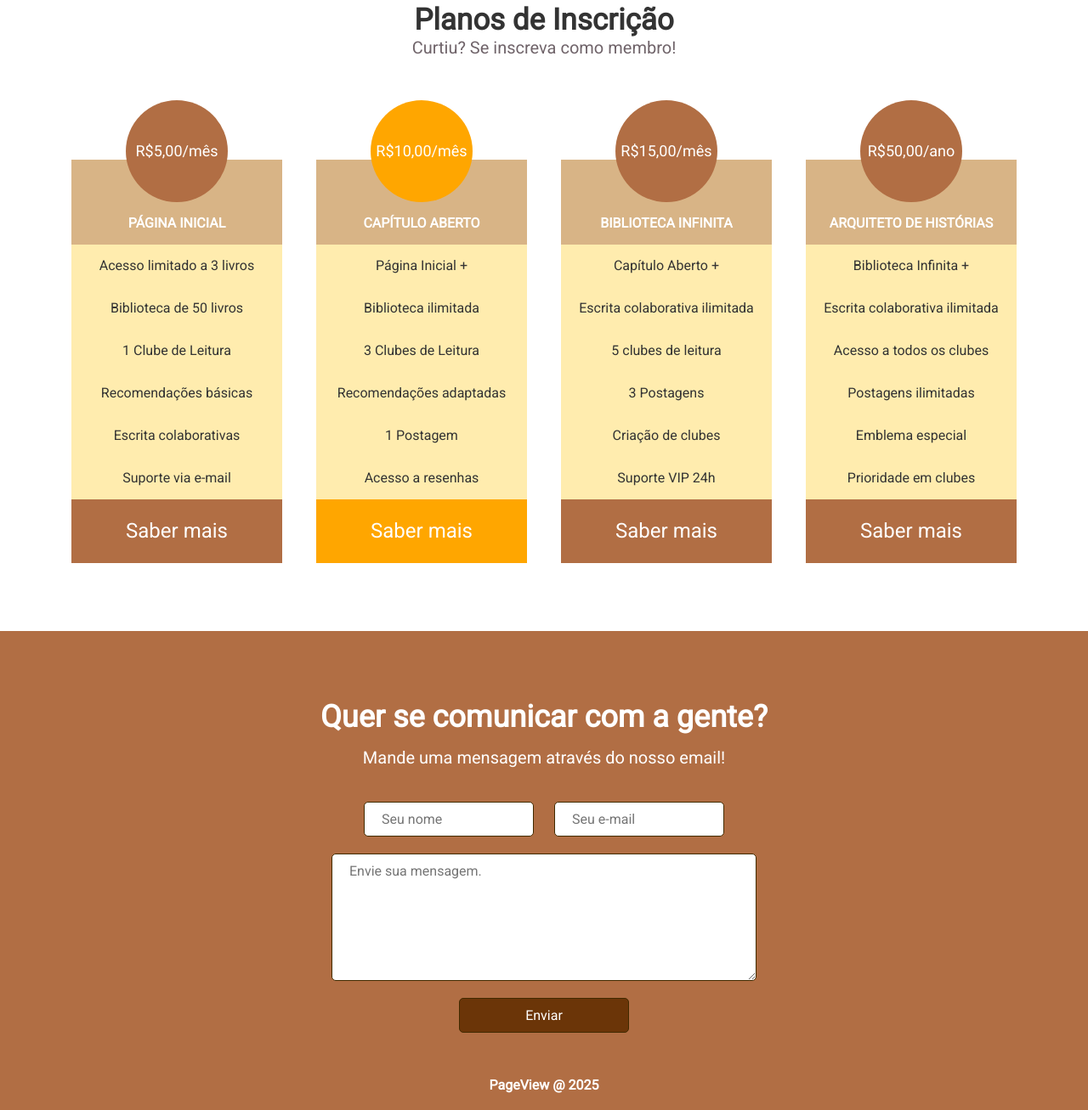
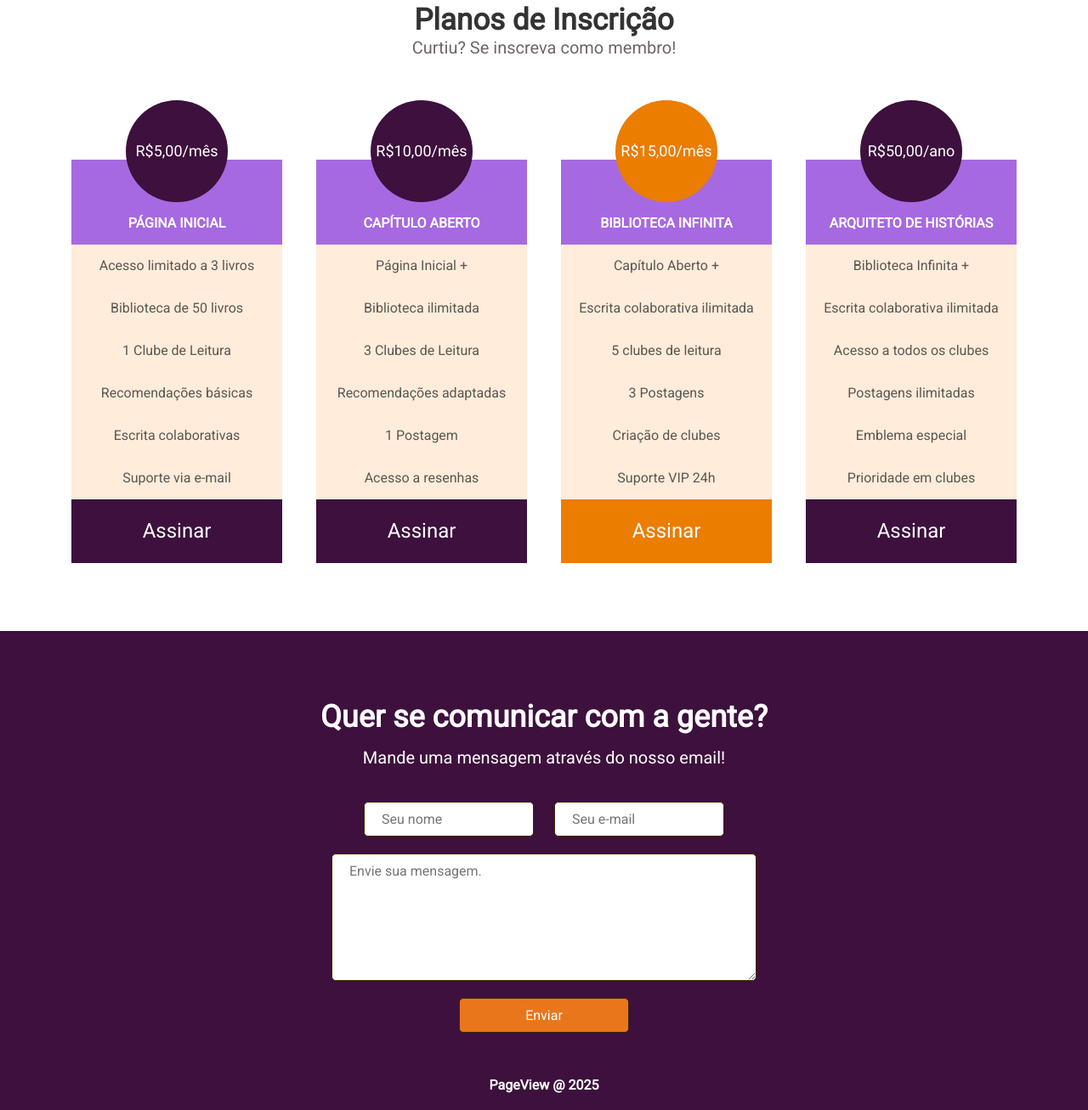
Before and after one commit to minlaura/Projeto-PageView, a plain HTML site: page index.html in a window 1280 px wide. Shown: the part 990-2297 px from the top of the page at 85% size. Drawn offline with Linux system fonts and the light colour scheme.

Commit message:
Sistema de cores

```diff
--- a/css/styles.css
+++ b/css/styles.css
@@ -21,14 +21,15 @@ p {
 .navbar-container {
   width: 100%;
   height: 80px;
-  background-color: rgb(177, 110, 68);
+  background-color: #3d103d;
   padding: 0 2rem;
 }
 nav {
   position: relative;
 }
 .logo {
-  margin-top: 5px;
+  margin-top: 10px;
+  width: 50px;
 }
 .navbar-items {
   position: absolute;
@@ -53,17 +54,19 @@ nav {
 }
 .default-btn {
   padding: 15px 20px;
-  background-color: #632f02e3;
+  background-color: #ff8317e3;
   border-radius: 5px;
 }
 .navbar-items .default-btn:hover {
-  background-color: rgba(139, 74, 0, 0.788);
+  background-color: rgb(187, 126, 35);
   color: white;
 }
 /* main banner */
 .main-banner {
-  background-image: url("../assets/mainbanner.jpg");
+  background-image: url("../assets/bannermain.jpg");
   padding: 10rem 0;
+  background-size: cover;
+  background-position: center;
 }
 
 .main-banner h1,
@@ -138,14 +141,14 @@ nav {
   list-style: none;
   height: 50px;
   line-height: 50px;
-  background-color: rgb(255, 236, 174);
-  color: #333;
+  background-color: #ffecda;
+  color: #5a5753;
 }
 .plan .price {
   width: 120px;
   height: 120px;
   border-radius: 50%;
-  background-color: rgb(177, 110, 68);
+  background-color: #3d103d;
   color: white;
   text-align: center;
   line-height: 120px;
@@ -158,24 +161,40 @@ nav {
   font: 20px;
   font-weight: bold;
   color: #fff;
-  background-color: rgba(173, 98, 0, 0.473);
+  background-color: #9a52dddc;
   padding: 50px 0;
 }
 .plan .plan-btn {
-  background-color: rgb(177, 110, 68);
+  background-color: #3d103d;
   font-size: 24px;
   color: #fff;
   cursor: pointer;
   height: 75px;
   line-height: 75px;
 }
+
+.plan .plan-btn:hover {
+  background-color: #3f0872;
+}
+
 .plan .recommended {
-  background-color: rgb(255, 166, 0);
+  background-color: #eb7d00;
+}
+.plan .plan-btn-rec {
+  background-color: #eb7d00;
+  font-size: 24px;
+  color: #fff;
+  cursor: pointer;
+  height: 75px;
+  line-height: 75px;
+}
+.plan .plan-btn-rec:hover {
+  background-color: #ffaa00;
 }
 
 /* Contact */
 .contact-info {
-  background-color: rgb(177, 110, 68);
+  background-color: #3d103d;
   text-align: center;
   padding: 5rem 0 2rem 0;
 }
@@ -208,7 +227,7 @@ nav {
 .contact-info input[type="submit"] {
   display: block;
   margin: 0 auto;
-  background-color: #632f02e3;
+  background-color: #ff8317e3;
   color: #ffffff;
   cursor: pointer;
 }
@@ -217,7 +236,7 @@ footer {
   text-align: center;
   font-weight: bold;
   margin: 0;
-  background-color: rgb(177, 110, 68);
+  background-color: rgb(61, 16, 61);
   padding: 20px;
 }
 footer p {
--- a/index.html
+++ b/index.html
@@ -4,6 +4,7 @@
     <meta charset="UTF-8" />
     <meta name="viewport" content="width=device-width, initial-scale=1.0" />
     <title>PageView</title>
+    <link rel="icon" type="image/png" href="./assets/bookspageview.png" />
 
     <!-- ícones -->
     <link
@@ -11,25 +12,19 @@
       href="https://cdnjs.cloudflare.com/ajax/libs/font-awesome/6.7.2/css/all.min.css"
       integrity="sha512-Evv84Mr4kqVGRNSgIGL/F/aIDqQb7xQ2vcrdIwxfjThSH8CSR7PBEakCr51Ck+w+/U6swU2Im1vVX0SVk9ABhg=="
       crossorigin="anonymous"
-      referrerpolicy="no-referrer"
-    />
+      referrerpolicy="no-referrer" />
     <!-- Estilos -->
     <link rel="stylesheet" href="css/styles.css" />
     <link
       href="https://fonts.googleapis.com/css2?family=Roboto&display=swap"
-      rel="stylesheet"
-    />
+      rel="stylesheet" />
   </head>
   <body>
     <div class="container">
       <div class="navbar-container">
         <nav>
           <a href="#">
-            <img
-              src="./assets/icons8-imprensa-matinal-64.png"
-              alt="PageView"
-              class="logo"
-            />
+            <img src="./assets/bookspageview.png" alt="PageView" class="logo" />
           </a>
           <ul class="navbar-items">
             <li>
@@ -61,8 +56,7 @@
               <img
                 src="./assets/hollywood-star.png"
                 alt="Ícone Estrela por @juicy_fish"
-                class="icones-img"
-              />
+                class="icones-img" />
               <h3>Sua Estante</h3>
               <p>
                 Algoritmo de recomendação baseado em leituras: Sugestões por
@@ -74,8 +68,7 @@
               <img
                 src="./assets/escrita-de-livro.png"
                 alt="Ícone de Livro por @Ayub Irawan"
-                class="icones-img"
-              />
+                class="icones-img" />
               <h3>Escrita Síncrona</h3>
               <p>
                 Todos editando ao mesmo tempo, visualização instantânea das
@@ -86,8 +79,7 @@
               <img
                 src="./assets/fa-clube.png"
                 alt="Ícone Conjunto de Pessoas"
-                class="icones-img"
-              />
+                class="icones-img" />
               <h3>Clube de Leitura</h3>
               <p>
                 Criação de Salas com discussões temáticas, sistema de votação
@@ -110,13 +102,13 @@
                 <li>Recomendações básicas</li>
                 <li>Escrita colaborativas</li>
                 <li>Suporte via e-mail</li>
-                <li class="plan-btn">Saber mais</li>
+                <li class="plan-btn">Assinar</li>
               </ul>
             </div>
 
             <div class="plan">
               <ul>
-                <li class="price recommended">R$10,00/mês</li>
+                <li class="price">R$10,00/mês</li>
                 <li class="plan-name">Capítulo Aberto</li>
                 <li>Página Inicial +</li>
                 <li>Biblioteca ilimitada</li>
@@ -125,12 +117,12 @@
                 <li>1 Postagem</li>
                 <li>Acesso a resenhas</li>
 
-                <li class="plan-btn recommended">Saber mais</li>
+                <li class="plan-btn">Assinar</li>
               </ul>
             </div>
             <div class="plan">
               <ul>
-                <li class="price">R$15,00/mês</li>
+                <li class="price recommended">R$15,00/mês</li>
                 <li class="plan-name">Biblioteca Infinita</li>
                 <li>Capítulo Aberto +</li>
                 <li>Escrita colaborativa ilimitada</li>
@@ -138,7 +130,7 @@
                 <li>3 Postagens</li>
                 <li>Criação de clubes</li>
                 <li>Suporte VIP 24h</li>
-                <li class="plan-btn">Saber mais</li>
+                <li class="plan-btn-rec">Assinar</li>
               </ul>
             </div>
             <div class="plan">
@@ -151,7 +143,7 @@
                 <li>Postagens ilimitadas</li>
                 <li>Emblema especial</li>
                 <li>Prioridade em clubes</li>
-                <li class="plan-btn">Saber mais</li>
+                <li class="plan-btn">Assinar</li>
               </ul>
             </div>
           </div>
@@ -165,13 +157,11 @@
               type="email"
               name="email"
               id="email"
-              placeholder="Seu e-mail"
-            />
+              placeholder="Seu e-mail" />
             <textarea
               name="message"
               id="message"
-              placeholder="Envie sua mensagem."
-            ></textarea>
+              placeholder="Envie sua mensagem."></textarea>
             <input type="submit" value="Enviar" />
           </form>
         </section>
```
Also changed, not shown: assets/bannermain.jpg (added), assets/bookspageview.png (added), assets/icons8-imprensa-matinal-64.png (deleted), assets/mainbanner.jpg (deleted).
